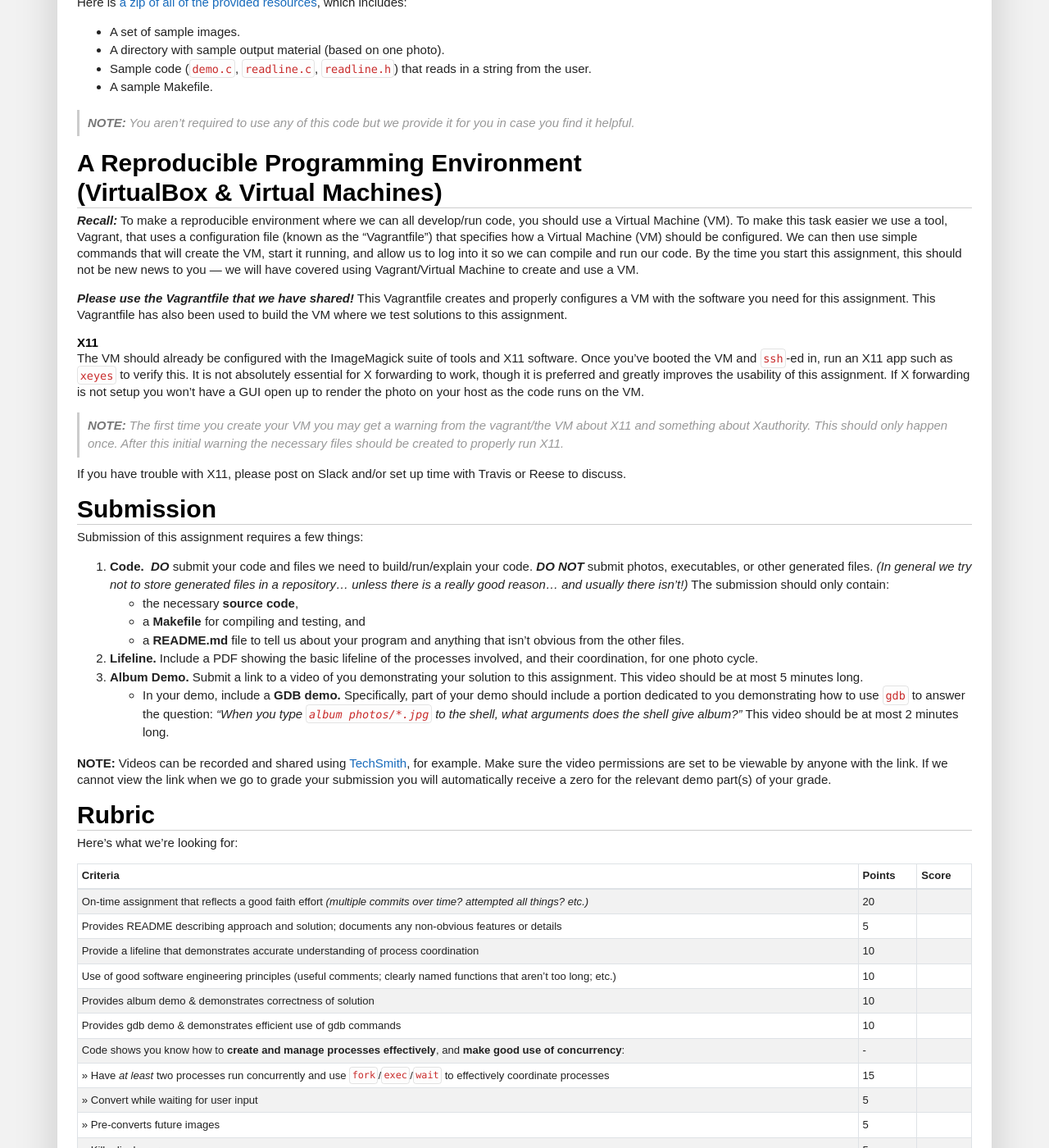
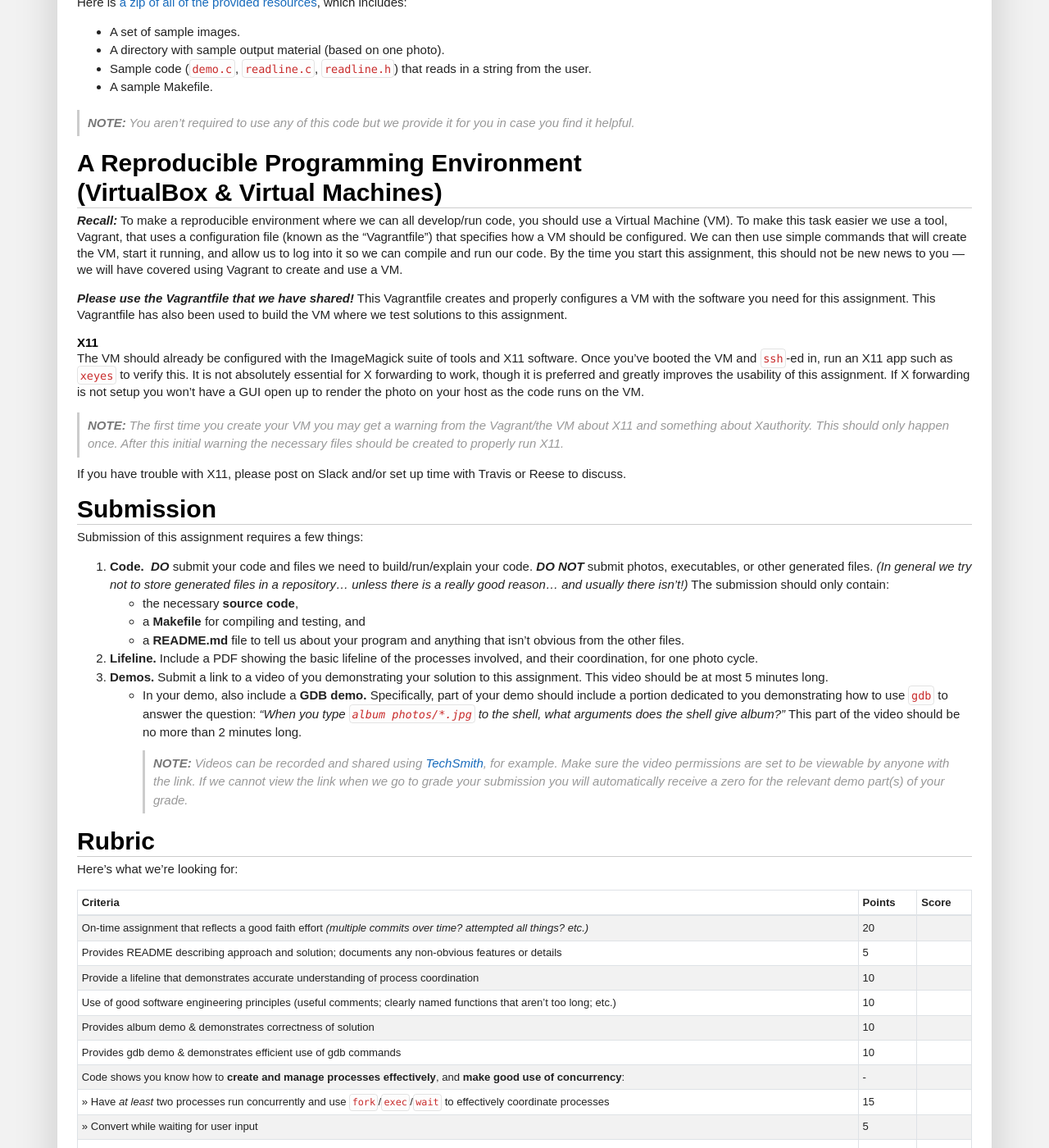
Before and after one commit to traviswpeters/cs460-2020-fall, a Jekyll site: the page built from pa1/index.md, in a window 1280 px wide and 1400 px high, scrolled down 2634 px. Shown: the whole window at 82% size. Built offline with Jekyll 4.4.1, drawn with Linux system fonts in a browser that asks for light colours; nearby versions of some CDN libraries; some web fonts are replaced; comment, search, counter and statistics services are not loaded; our own code applies the rules of GitHub Pages for plain Markdown files; some of the changed text lies outside the part shown.

Commit message:
updated pa1 release files

```diff
--- a/pa1/index.md
+++ b/pa1/index.md
@@ -99,9 +99,9 @@ Here is [a zip of all of the provided resources](../pa1_release.tar.gz), which i
 
 _**Recall:**_
 To make a reproducible environment where we can all develop/run code, you should use a Virtual Machine (VM).
-To make this task easier we use a tool, Vagrant, that uses a configuration file (known as the "Vagrantfile") that specifies how a Virtual Machine (VM) should be configured.
+To make this task easier we use a tool, Vagrant, that uses a configuration file (known as the "Vagrantfile") that specifies how a VM should be configured.
 We can then use simple commands that will create the VM, start it running, and allow us to log into it so we can compile and run our code.
-By the time you start this assignment, this should not be new news to you --- we will have covered using Vagrant/Virtual Machine to create and use a VM.
+By the time you start this assignment, this should not be new news to you --- we will have covered using Vagrant to create and use a VM.
 
 <!-- Specifically, we should all have a VM built from our Vagrantfile from class _(which students should already have setup from PA0!)_. -->
 <!-- [Vagrantfile](https://github.com/traviswpeters/cs460-code/blob/master/Vagrantfile) -->
@@ -117,7 +117,7 @@ Once you've booted the VM and `ssh`-ed in, run an X11 app such as `xeyes` to ver
 It is not absolutely essential for X forwarding to work, though it is preferred and greatly improves the usability of this assignment.
 If X forwarding is not setup you won't have a GUI open up to render the photo on your host as the code runs on the VM.
 
-> _**NOTE:**_ The first time you create your VM you may get a warning from the vagrant/the VM about X11 and something about Xauthority.
+> _**NOTE:**_ The first time you create your VM you may get a warning from the Vagrant/the VM about X11 and something about Xauthority.
 > This should only happen once. After this initial warning the necessary files should be created to properly run X11.
 
 If you have trouble with X11, please post on Slack and/or set up time with Travis or Reese to discuss.
@@ -137,11 +137,10 @@ The submission should only contain:
     - a **Makefile** for compiling and testing, and
     - a **README.md** file to tell us about your program and anything that isn't obvious from the other files.
 2. **Lifeline.** Include a PDF showing the basic lifeline of the processes involved, and their coordination, for one photo cycle.
-3. **Album Demo.** Submit a link to a video of you demonstrating your solution to this assignment. This video should be at most 5 minutes long.
-   - In your demo, include a **GDB demo.** Specifically, part of your demo should include a portion dedicated to you demonstrating how to use `gdb` to answer the question:
-   _"When you type `album photos/*.jpg` to the shell, what arguments does the shell give album?"_ This video should be at most 2 minutes long.
-
-**NOTE:** Videos can be recorded and shared using [TechSmith](http://ato.montana.edu/technologies/techsmith/), for example.
+3. **Demos.** Submit a link to a video of you demonstrating your solution to this assignment. This video should be at most 5 minutes long.
+   - In your demo, also include a **GDB demo.** Specifically, part of your demo should include a portion dedicated to you demonstrating how to use `gdb` to answer the question:
+   _"When you type `album photos/*.jpg` to the shell, what arguments does the shell give album?"_ This part of the video should be no more than 2 minutes long.
+> **NOTE:** Videos can be recorded and shared using [TechSmith](http://ato.montana.edu/technologies/techsmith/), for example.
 Make sure the video permissions are set to be viewable by anyone with the link.
 If we cannot view the link when we go to grade your submission you will automatically receive a zero for the relevant demo part(s) of your grade.
 
```
Also changed, not shown: other parts of pa1/index.md (+4 -4 lines), pa1/sample/index.html (+17 -1 lines), pa1/sample/medium_photo0.jpg, pa1/sample/medium_photo1.jpg (added), pa1/sample/medium_photo2.jpg (added), pa1/sample/medium_photoA.jpg (added), pa1/sample/medium_photoD.jpg (added), pa1/sample/thumb_photo0.jpg, pa1/sample/thumb_photo1.jpg (added), pa1/sample/thumb_photo2.jpg (added), pa1/sample/thumb_photoA.jpg (added), pa1/sample/thumb_photoD.jpg (added), 1 other file.
